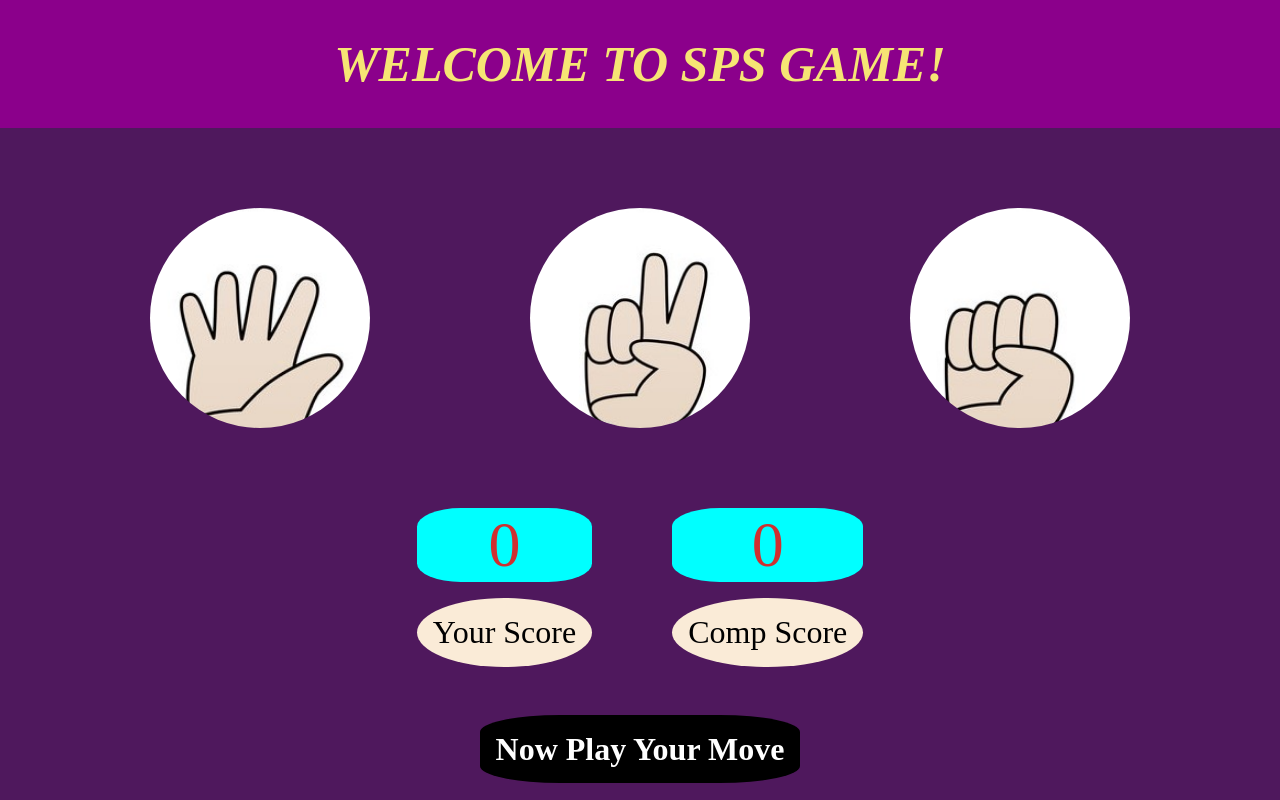
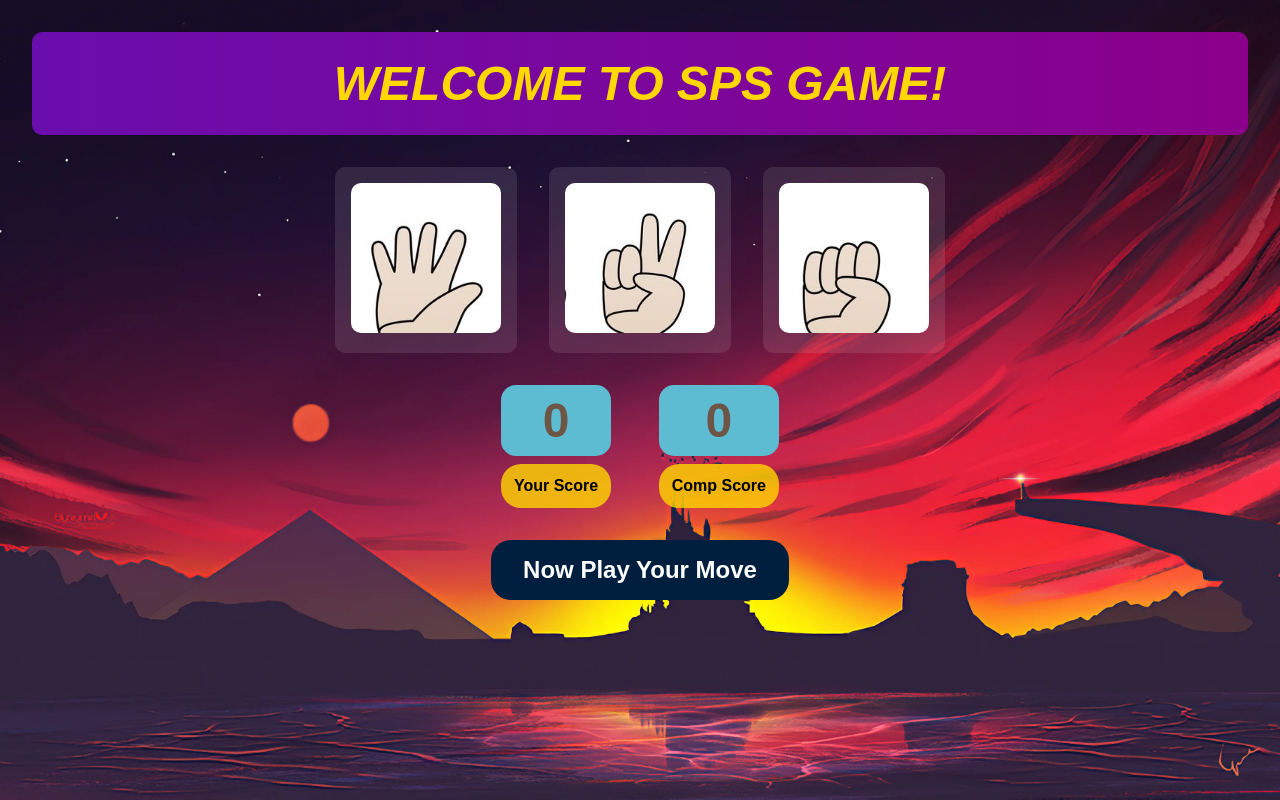
Before and after one commit to NeuronNexus/SPS_GAME, a plain HTML site: page index.html in a window 1280 px wide. Drawn offline with Linux system fonts and the light colour scheme.

Commit message:
Updated appearance

```diff
--- a/style.css
+++ b/style.css
@@ -1,73 +1,129 @@
-*{
+/* General Styles */
+* {
     margin: 0;
     padding: 0;
-    background-color: rgb(79, 24, 93);
+    box-sizing: border-box;
+    text-align: center;
+    font-family: Arial, sans-serif;
+}
+
+/* Background and Layout */
+body {
+    background: url('./images/walpaper.png') no-repeat center center fixed;
+    background-size: cover;
+    color: white;
+    padding: 2rem;
+}
+
+/* Header */
+h1 {
+    background: linear-gradient(90deg, #6A0DAD, #8B008B); /* Rich purple gradient */
+    font-size: 3rem;
+    font-style: italic;
+    color: #FFD700; /* Bright Yellow for contrast */
+    padding: 1.5rem;
+    border-radius: 10px;
+    margin-bottom: 2rem;
+}
+
+/* Choices Section */
+.choices {
+    display: flex;
+    justify-content: center;
+    gap: 2rem;
+    flex-wrap: wrap;
+    margin-bottom: 2rem;
+}
+
+.choice {
+    background-color: rgba(255, 255, 255, 0.1);
+    padding: 1rem;
+    border-radius: 10px;
+    transition: transform 0.2s ease, background-color 0.3s ease;
+    cursor: pointer;
+}
+
+.choice:hover {
+    transform: scale(1.1);
+    background-color: rgba(255, 255, 255, 0.3);
+}
+
+/* Choice Images */
+.choice img {
+    height: 150px;
+    width: 150px;
+    object-fit: cover;
+    border-radius: 10px;
+}
+
+/* Scores */
+.score-b {
+    display: flex;
+    justify-content: center;
+    gap: 3rem;
+    align-items: center;
+    margin-bottom: 2rem;
+}
+
+.score {
     text-align: center;
 }
-h1{
-    text-align: center;
-    background-color: darkmagenta;
-    font-size: 50px;
-    font-style: italic;
-    color: rgb(246, 229, 116);
-    height: 8rem;
-    line-height: 8rem;
-}
-img{
-    height: 220px;
-    width: 220px;
-    object-fit: cover;
-    border-radius: 50%;
 
-}
-.choice{
-    height: 220px;
-    width: 220px;
-    margin: 5rem;
-}
-.choices{
-    display: flex;
-    align-items: center;
-    justify-content: center;
-}
-.score-b{
-    display: flex;
-    align-items: center;
-    justify-content: center;
-    font-size: 2rem;
-    gap: 5rem;
+#myscore, #cscore {
+    font-size: 3rem;
+    font-weight: bold;
+    color: #6e5647; /* Gold for better contrast */
+    background-color: #5DBCD2; /* Soft Blue */
+    padding: 0.5rem 1.5rem;
+    border-radius: 15px;
 }
 
-#myscore, #cscore{
-    font-size: 4rem;
-    color: rgb(207, 48, 48);
-    background-color: aqua;
-    border-radius: 25%;
-}
-.msgcnt{
-    margin-top: 4rem;
-}
-#msg{
-    font-size: 2rem;
-    color: white;
+/* Score Message */
+.scoremsg {
+    background-color: rgba(255, 215, 0, 0.8); /* Gold with slight transparency */
+    color: black;
     font-weight: bold;
-    background-color: black;
-    display: inline;
-    padding: 1rem;
-    border-radius: 25%;
-}
-.scoremsg{
-    background-color: antiquewhite;
-    padding: 1rem;
-    margin-top: 1rem;
-    border-radius: 55%;
-    height :rem;
+    padding: 0.8rem;
+    margin-top: 0.5rem;
+    border-radius: 20px;
+    display: inline-block;
 }
 
-.choice:hover{
-    opacity: 0.6;
-    transform: scale(1.14);
+/* Play Button */
+#msg {
+    font-size: 1.5rem;
+    font-weight: bold;
+    background-color: #001F3F; /* Deep navy for contrast */
+    color: white;
+    padding: 1rem 2rem;
+    border-radius: 20px;
+    display: inline-block;
 }
-img:hover{
-    border-color: red;
+
+/* Media Queries - Mobile Optimization */
+@media (max-width: 768px) {
+    h1 {
+        font-size: 2rem;
+        padding: 1rem;
+    }
+
+    .choices {
+        flex-direction: column;
+        align-items: center;
+    }
+
+    .choice img {
+        height: 120px;
+        width: 120px;
+    }
+
+    .score-b {
+        flex-direction: column;
+        gap: 1rem;
+    }
+
+    #msg {
+        font-size: 1.2rem;
+        padding: 0.8rem 1.5rem;
+    }
 }
```
Also changed, not shown: images/walpaper.png (added).
